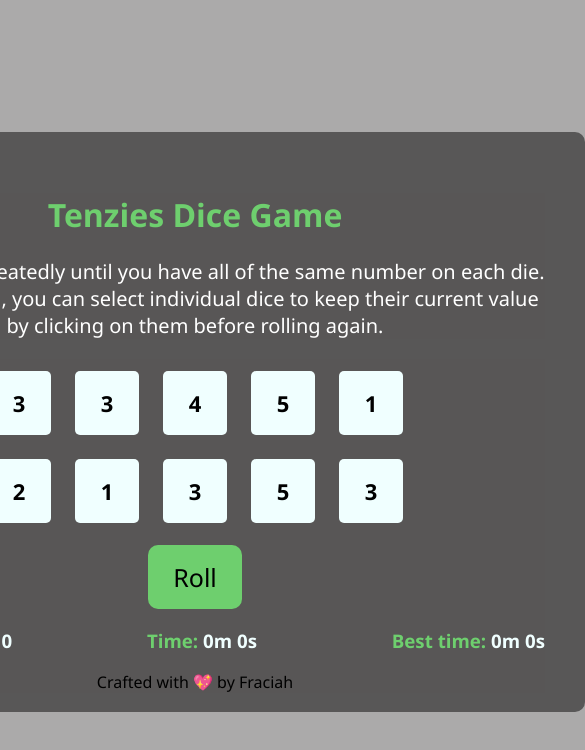
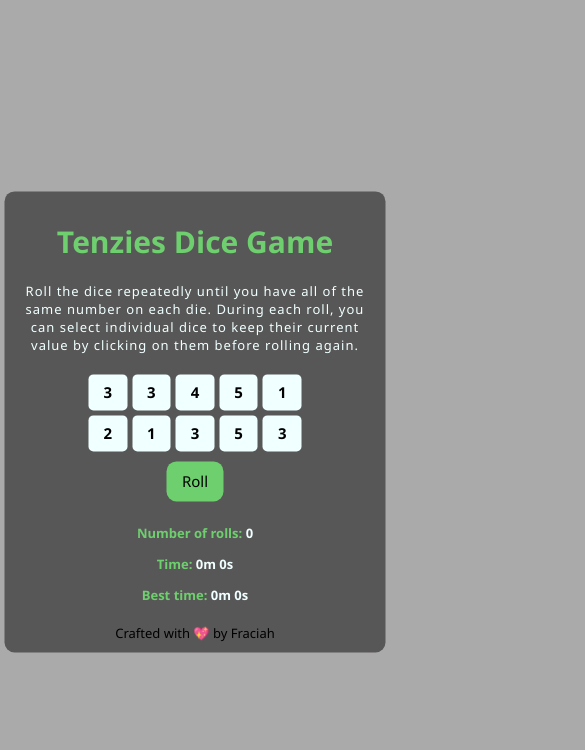
Before and after one commit to fraciah/tenzies, a React (Vite) app: page / in a window 390 px wide. Shown: the top 750 px of the page, 585 px wide, since content can reach past the window. Built offline with nearby package versions, Linux system fonts and the light colour scheme.

Commit message:
Refactor styles.css

```diff
--- a/src/styles.css
+++ b/src/styles.css
@@ -1,55 +1,83 @@
 *{
-    background-color: rgba(88, 87, 87, 0.5);
     font-family: 'Segoe UI', Tahoma, Geneva, Verdana, sans-serif;
 }
-.tenzies-text{
-    text-align: center;
+body{
+    background-color: rgba(88, 87, 87, 0.5);
 }
-.title{
+.title, h3{
     color: rgb(110, 207, 110);
 }
+
+/* TenziesText */
+.tenzies-text{
+    display: flex;
+    flex-direction: column;
+    justify-content: center;
+    align-items: center;
+}
 .instructions{
-    color: white;
-    font-size: 20px;
+    margin: 0px;
+    text-align: center;
+    font-size: 18px;
+    color: azure;
+    letter-spacing: 1px;
+}
+
+/* TenziesImpl */
+.tenzies-impl{
+    display: flex;
+    flex-direction: column;
+    justify-content: center;
+    align-items: center;
+    padding:10px;
 }
 .no-container{
     display: grid;
-    grid-template-columns: auto auto auto auto auto;
-    margin: 10px 130px;
+    grid-template-columns: repeat(5, 1fr);
+    gap: 20px;
+    padding: 30px;
 }
 .no{
-    cursor: pointer;
-    margin: 12px;
-    text-align: center;
     border-radius: 5px;
-    padding: 17px;
+    padding: 13px 23px;
     font-size: 22px;
     font-weight: bold;
+    cursor: pointer;
+    background-color: azure;
 }
 .btn{
-    background-color: rgb(110, 207, 110);
+    padding: 15px 20px;
     border-radius: 10px;
     border: none;
-    padding: 15px 25px;
-    font-size: 25px;
-    display: block;
-    margin: 0 auto;
+    font-size: 20px;
     cursor: pointer;
+    transition-duration: 0.5s;
+    background-color: rgb(110, 207, 110);
 }
 .btn:hover{
-    background-color: rgb(70, 141, 70);
-    transition-duration: 0.5s;
-    box-shadow: 0 12px 16px 0 rgba(0,0,0,0.24),0 17px 50px 0 rgba(0,0,0,0.19);
+    background-color: rgb(110, 207, 110, 0.8);
 }
 .btn:active{
     transform: translateY(8px);
 }
+
+/* Extras */
+.extras-container{
+    display: flex;
+    flex-direction: column;
+}
 .extras{
     display: flex;
-    justify-content: space-between;
+    flex-direction: row;
+    justify-content: space-around;
 }
-.tag-container{
-    text-align: center;
+.extras-item{
+    color: azure;
+}
+.tag-container {
+    display: flex;
+    justify-content: center;
+    align-items: center;
 }
 .tag{
     text-decoration: none;
@@ -59,21 +87,54 @@
 .tag:hover{
     text-decoration: underline;
 }
-h3{
-    color: rgb(110, 207, 110);
-}
-.extras-item{
-    color: azure;
-}
+
 .app{
+    position: absolute;
     top: 50%;
     left: 50%;
-    position: absolute;
     transform: translate(-50%, -50%);
-    height: 500px;
     width: 700px;
-    padding: 40px;
+    padding: 15px 40px;
     border-radius: 10px;
-    background-color: rgb(88, 87, 87);
-    /* background-color: pink; */
-};
+    background-color: rgba(88, 87, 87);
+}
+
+@media screen and (max-width: 600px) {
+    .title{
+        text-align: center;
+        font-size: 30px;
+    }
+    .instructions{
+        font-size: 13px;
+    }
+    .no-container {
+        gap: 5px;
+        padding: 10px;
+    }
+    .no{
+        border-radius: 5px;
+        padding: 8px 15px;
+        font-size: 15px;
+    }
+    .btn{
+        padding: 10px 15px;
+        border-radius: 10px;
+        font-size: 15px;
+    }
+    .extras{
+        flex-direction: column;
+        align-items: center;
+        margin-bottom: 20px;
+    }
+    h3{
+        font-size: 13px;
+        margin-bottom: 0px;
+    }
+    .tag{
+        font-size: 13px;
+    }
+    .app {
+        padding: 10px 15px;
+        width: 90%;
+    }
+}
```
